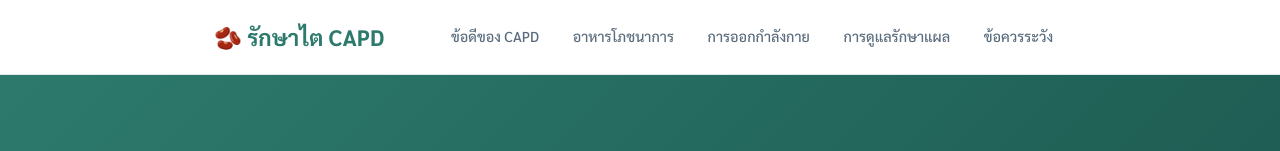
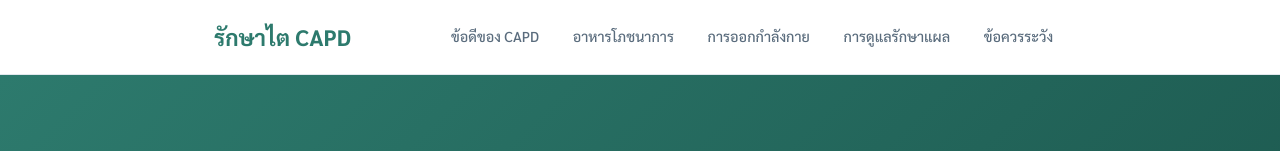
Before and after one commit to konatanlamp/testrun, a plain HTML site: page index.html in a window 1280 px wide. Shown: the top 151 px of the page. Drawn offline with Linux system fonts and the light colour scheme.

Commit message:
Update index.html

```diff
--- a/index.html
+++ b/index.html
@@ -482,7 +482,7 @@
 <body>
     <header>
         <div class="header-content">
-            <a href="#" class="logo">🫘 รักษาไต CAPD</a>
+            <a href="#" class="logo">รักษาไต CAPD</a>
             <nav>
                 <a href="#benefits">ข้อดีของ CAPD</a>
                 <a href="#nutrition">อาหารโภชนาการ</a>
```
